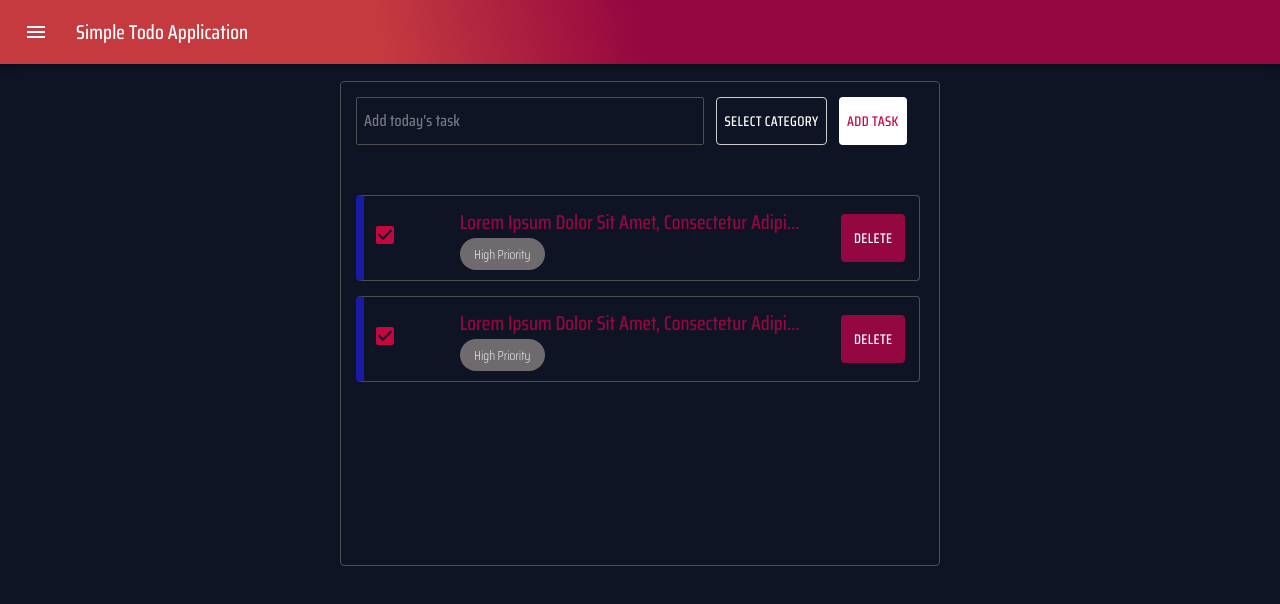
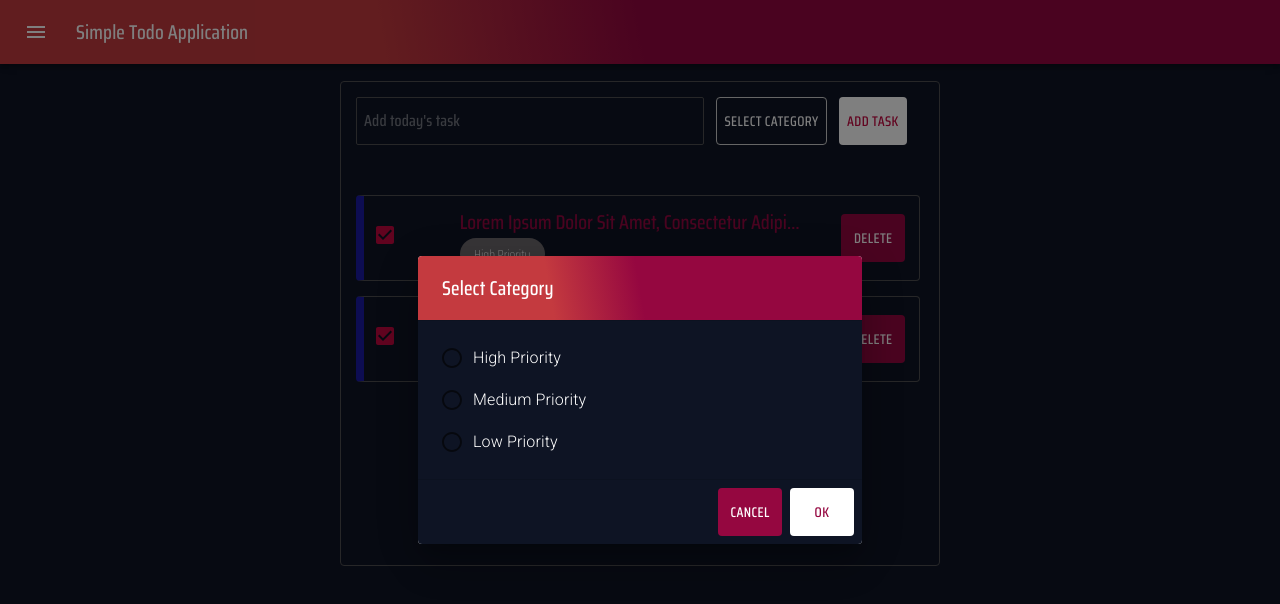
Before and after one commit to prashantdcoder/react-redux-todo-app, a React (Create React App) app: page / in a window 1280 px wide. Both pictures are taken after a click on the button "SELECT CATEGORY". Shown: the top 604 px of the page. Built offline with nearby package versions, Linux system fonts and the light colour scheme.

Commit message:
rename buttons to primary and seconday buttons

```diff
--- a/src/components/AddTodo/index.jsx
+++ b/src/components/AddTodo/index.jsx
@@ -1,9 +1,10 @@
 import { makeStyles } from "@material-ui/core/styles";
-import { Button, InputBase } from "@mui/material";
+import { InputBase } from "@mui/material";
 import React from "react";
 import { ColorPalette } from "../../pages/homePage";
 import ModalButton from "../Buttons/ModalButton";
-import TodoButton from "../Buttons/TodoButton";
+import PrimaryButton from "../Buttons/PrimaryButton";
+import CategoryModal from "../CategoryModal";
 
 const useStyles = makeStyles((theme) => ({
   textField: {
@@ -19,6 +20,21 @@ const useStyles = makeStyles((theme) => ({
 
 const AddTodo = () => {
   const classes = useStyles();
+  const [open, setOpen] = React.useState(false);
+  const [value, setValue] = React.useState("Dione");
+
+  const handleClickListItem = () => {
+    setOpen(true);
+  };
+
+  const handleClose = (newValue) => {
+    setOpen(false);
+
+    if (newValue) {
+      setValue(newValue);
+    }
+  };
+
   return (
     <div className="add-todo-container">
       <div className="todo-textfield-container">
@@ -31,11 +47,12 @@ const AddTodo = () => {
       </div>
 
       <div className="category-container">
-        <ModalButton title="Select Category" />
+        <ModalButton onClickHandler={handleClickListItem} title="Select Category" />
+        <CategoryModal open={open} onClose={handleClose} value={value} />
       </div>
 
       <div className="btn-container">
-        <TodoButton title="add task" />
+        <PrimaryButton title="add task" />
       </div>
     </div>
   );
--- a/src/components/Buttons/ModalButton/index.jsx
+++ b/src/components/Buttons/ModalButton/index.jsx
@@ -1,10 +1,10 @@
 import PropTypes from "prop-types";
 import React from "react";
 import { CommonStyles } from "../../../utils/appUtils";
-import TodoButton from "../TodoButton";
+import PrimaryButton from "../PrimaryButton";
 
 const ModalButton = (props) => {
-  const { title } = props;
+  const { title, onClickHandler } = props;
   const styles = {
     color: CommonStyles.color.white,
     backgroundColor: "transparent",
@@ -12,11 +12,18 @@ const ModalButton = (props) => {
     height: 48,
     fontFamily: ["Saira Condensed", "sans-serif"].join(","),
   };
-  return <TodoButton title={title} styles={styles} />;
+  return (
+    <PrimaryButton
+      onClickHandler={onClickHandler}
+      title={title}
+      styles={styles}
+    />
+  );
 };
 
 ModalButton.propTypes = {
   title: PropTypes.string.isRequired,
+  onClickHandler: PropTypes.func,
 };
 
 export default ModalButton;
--- a/src/components/Buttons/TodoButton/index.jsx
+++ b/src/components/Buttons/PrimaryButton/index.jsx
@@ -11,16 +11,17 @@ const colorPlate = {
   pink: "#c3073f",
   white: "#fff",
 };
-const TodoButton = (props) => {
-  const { title, styles } = props;
+
+const PrimaryButton = (props) => {
+  const { title, styles, onClickHandler } = props;
   const TaskButton = styled(Button)(({ theme }) => ({
     ...styles,
   }));
 
-  return <TaskButton>{title}</TaskButton>;
+  return <TaskButton onClick={onClickHandler}>{title}</TaskButton>;
 };
 
-TodoButton.defaultProps = {
+PrimaryButton.defaultProps = {
   title: "Button",
   styles: {
     color: colorPlate.pink,
@@ -34,9 +35,10 @@ TodoButton.defaultProps = {
   },
 };
 
-TodoButton.propTypes = {
+PrimaryButton.propTypes = {
   title: PropTypes.string,
   styles: PropTypes.object,
+  onClickHandler: PropTypes.func,
 };
 
-export default TodoButton;
+export default PrimaryButton;
--- a/src/components/Buttons/DeleteButton/index.jsx
+++ b/src/components/Buttons/SecondaryButton/index.jsx
@@ -1,5 +1,6 @@
+import PropTypes from "prop-types";
 import React from "react";
-import TodoButton from "../TodoButton";
+import PrimaryButton from "../PrimaryButton";
 
 const colorPlate = {
   black: "#0e1424",
@@ -9,7 +10,8 @@ const colorPlate = {
   pink: "#c3073f",
   white: "#fff",
 };
-const DeleteButton = () => {
+const SecondaryButton = (props) => {
+  const { title, clickHandler } = props;
   const styles = {
     color: colorPlate.white,
     backgroundColor: colorPlate.lightMaroon,
@@ -20,7 +22,16 @@ const DeleteButton = () => {
       backgroundColor: colorPlate.pink,
     },
   };
-  return <TodoButton title="Delete" styles={styles} />;
+  return <PrimaryButton title={title} onClickHandler={clickHandler} styles={styles} />;
 };
 
-export default DeleteButton;
+SecondaryButton.defaultProps = {
+  title: "Delete",
+};
+
+SecondaryButton.propTypes = {
+  title: PropTypes.string,
+  clickHandler: PropTypes.func,
+};
+
+export default SecondaryButton;
--- /dev/null
+++ b/src/components/CategoryModal/index.jsx
@@ -0,0 +1,122 @@
+import {
+  createMuiTheme,
+  MuiThemeProvider,
+  createTheme,
+} from "@material-ui/core/styles";
+import Button from "@mui/material/Button";
+import Dialog from "@mui/material/Dialog";
+import DialogActions from "@mui/material/DialogActions";
+import DialogContent from "@mui/material/DialogContent";
+import DialogTitle from "@mui/material/DialogTitle";
+import FormControlLabel from "@mui/material/FormControlLabel";
+import Radio from "@mui/material/Radio";
+import RadioGroup from "@mui/material/RadioGroup";
+import PropTypes from "prop-types";
+import React from "react";
+import { withStyles } from "@mui/styles";
+import { CommonStyles } from "../../utils/appUtils";
+import SecondaryButton from "../Buttons/SecondaryButton";
+
+const options = ["High Priority", "Medium Priority", "Low Priority"];
+
+const styles = {
+  fonts: {
+    fontFamily: `'Saira Condensed', sans-serif !important`,
+    color: CommonStyles.color.white,
+  },
+
+  dialogHeading: {
+    background: CommonStyles.color.gradient,
+  },
+  dialogContent: {
+    backgroundColor: CommonStyles.color.black,
+  },
+
+  okButton: {
+    backgroundColor: `${CommonStyles.color.white} !important`,
+    color: `${CommonStyles.color.lighMaroon} !important`,
+    height: 48,
+  },
+};
+
+const CategoryModal = (props) => {
+  const { onClose, value: valueProp, open, classes, ...other } = props;
+  const [value, setValue] = React.useState(valueProp);
+  const radioGroupRef = React.useRef(null);
+
+  React.useEffect(() => {
+    if (!open) {
+      setValue(valueProp);
+    }
+  }, [valueProp, open]);
+
+  const handleEntering = () => {
+    if (radioGroupRef.current != null) {
+      radioGroupRef.current.focus();
+    }
+  };
+
+  const handleCancel = () => {
+    onClose();
+  };
+
+  const handleOk = () => {
+    onClose(value);
+  };
+
+  const handleChange = (event) => {
+    setValue(event.target.value);
+  };
+
+  return (
+    <Dialog
+      sx={{ "& .MuiDialog-paper": { width: "50%", maxHeight: 435 } }}
+      maxWidth="xs"
+      TransitionProps={{ onEntering: handleEntering }}
+      open={open}
+      {...other}
+    >
+      <DialogTitle className={`${classes.dialogHeading} ${classes.fonts}`}>
+        Select Category
+      </DialogTitle>
+      <DialogContent className={classes.dialogContent} dividers>
+        <RadioGroup
+          ref={radioGroupRef}
+          aria-label="category"
+          name="category"
+          value={value}
+          className={classes.fonts}
+          onChange={handleChange}
+        >
+          {options.map((option) => (
+            <FormControlLabel
+              className={classes.fonts}
+              value={option}
+              key={option}
+              control={<Radio className={classes.fonts} />}
+              label={option}
+            />
+          ))}
+        </RadioGroup>
+      </DialogContent>
+      <DialogActions className={classes.dialogContent}>
+        <SecondaryButton clickHandler={handleCancel} title="cancel" />
+        <Button
+          className={`${classes.okButton} ${classes.fonts}`}
+          onClick={handleOk}
+        >
+          Ok
+        </Button>
+      </DialogActions>
+    </Dialog>
+  );
+};
+
+CategoryModal.propTypes = {
+  onClose: PropTypes.func.isRequired,
+  open: PropTypes.bool.isRequired,
+  value: PropTypes.string.isRequired,
+  classes: PropTypes.object.isRequired,
+};
+
+export default withStyles(styles)(CategoryModal);
--- a/src/components/TodoListItem/index.jsx
+++ b/src/components/TodoListItem/index.jsx
@@ -1,12 +1,11 @@
 import { Tooltip } from "@material-ui/core";
-import CalendarTodayIcon from "@mui/icons-material/CalendarToday";
 import Checkbox from "@mui/material/Checkbox";
 import Chip from "@mui/material/Chip";
 import { withStyles } from "@mui/styles";
+import PropTypes from "prop-types";
 import React from "react";
 import { ColorPalette } from "../../pages/homePage";
-import DeleteButton from "../Buttons/DeleteButton";
-import PropTypes from "prop-types";
+import SecondaryButton from "../Buttons/SecondaryButton";
 
 const styles = {
   chipRoot: {
@@ -59,7 +58,7 @@ const TodoListItem = (props) => {
         </div>
       </div>
       <div className="item width_20_percent delete-btn-padding">
-        <DeleteButton />
+        <SecondaryButton />
       </div>
     </div>
   );
--- a/src/utils/appUtils.js
+++ b/src/utils/appUtils.js
@@ -27,10 +27,14 @@ export const getRandomColor = () => {
   return items[Math.floor(Math.random() * items.length)];
 };
 
-export const CommonStyles={
+export const CommonStyles = {
   fontFamily: '"Saira Condensed", sans-serif',
   color: {
-    pink: '#c43a3f',
-    white:'#fff'
-  }
-}
+    pink: "#c43a3f",
+    white: "#fff",
+    darkMaroon: "#6f2232",
+    lighMaroon: "#950740",
+    black: "#0e1424",
+    gradient: 'linear-gradient(80deg, #c43a3f 30%, #950740 50%)'
+  },
+};
```
Also changed, not shown: src/components/Category/index.jsx (deleted, +0 -102 lines).
